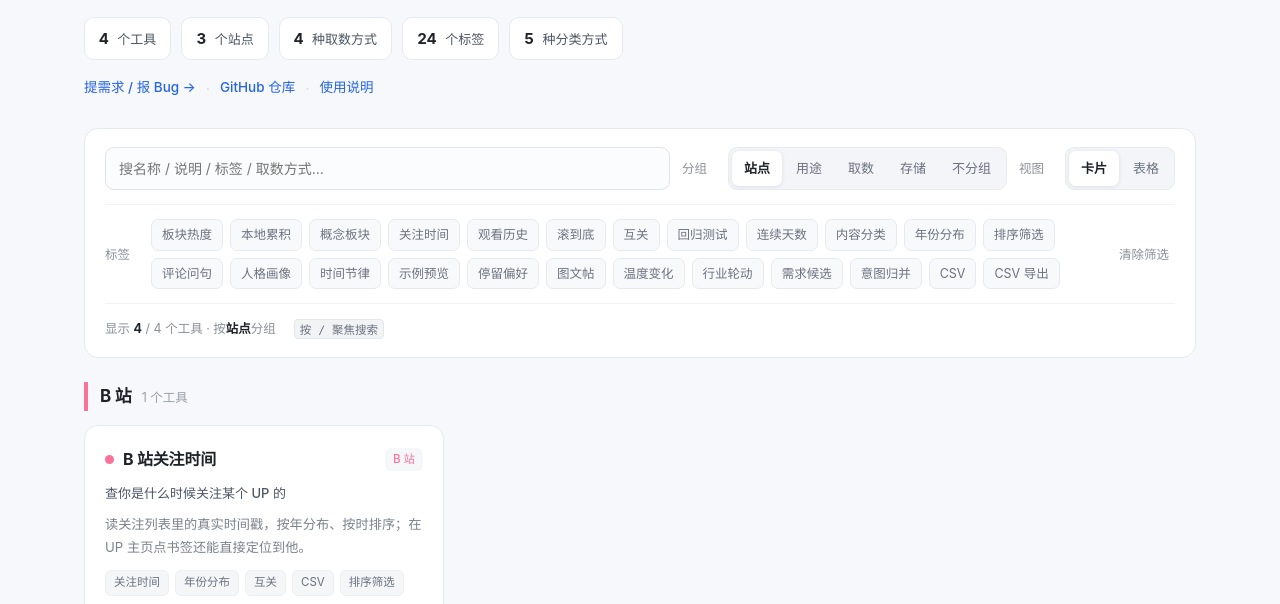
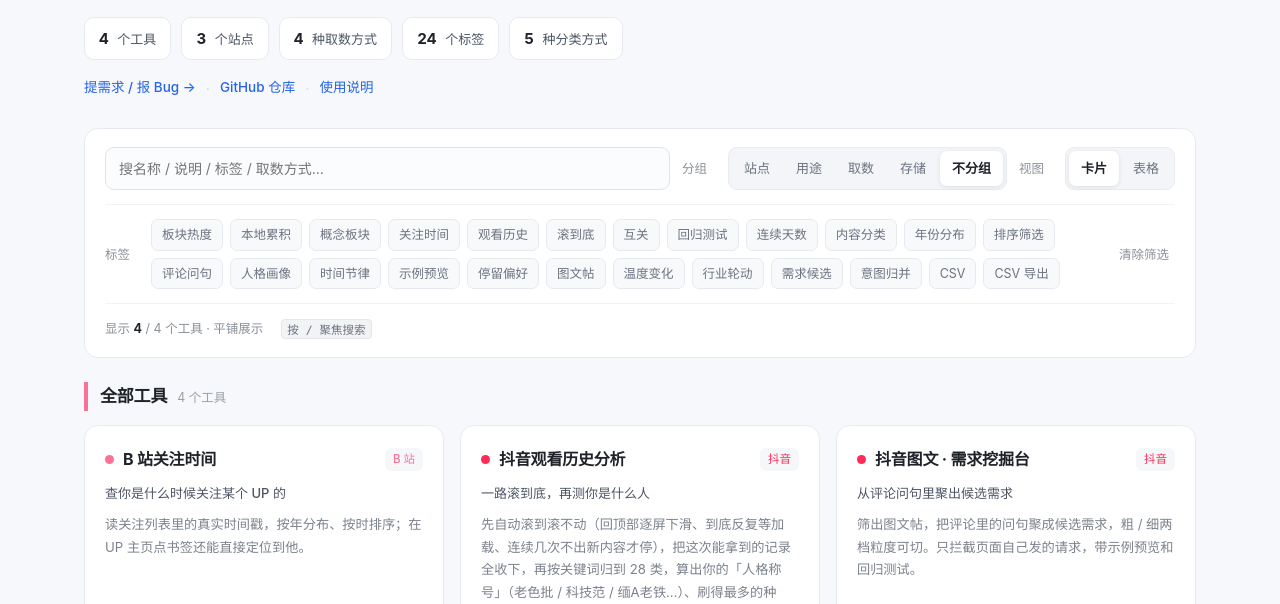
Before and after one commit to xzk497404080/bookmarklet-hub, a plain HTML site: page index.html in a window 1280 px wide. Shown: the part 196-800 px from the top of the page. Drawn offline with Linux system fonts and the light colour scheme.

Commit message:
默认分组改为不分组，工具卡片直接平铺

```diff
--- a/index.html
+++ b/index.html
@@ -299,7 +299,7 @@
     { key: 'storage', label: '存储',   order: [] },
     { key: 'none',    label: '不分组', order: [] }
   ];
-  var state = { dim: 'site', view: 'card', q: '', tag: '' };
+  var state = { dim: 'none', view: 'card', q: '', tag: '' };
 
   function esc(s) {
     return String(s == null ? '' : s).replace(/&/g, '&amp;').replace(/</g, '&lt;')
```
